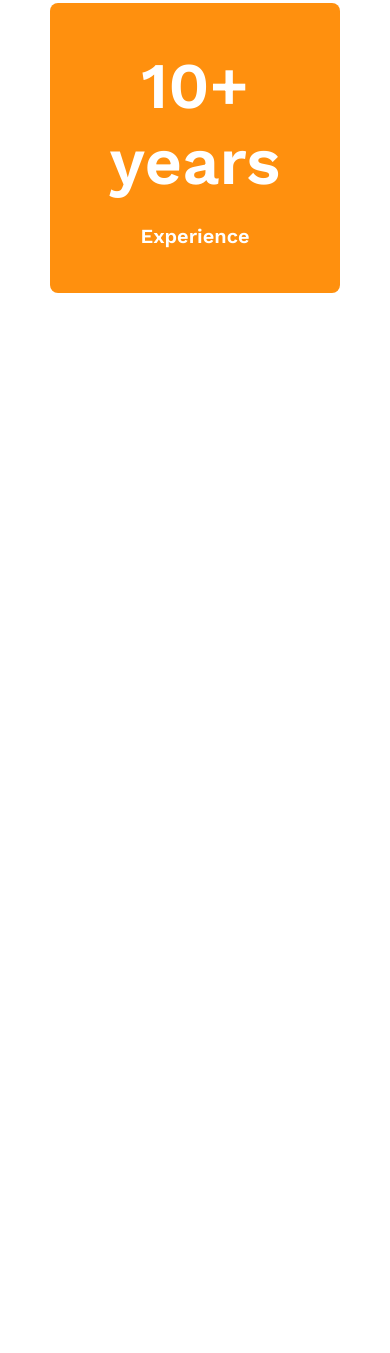
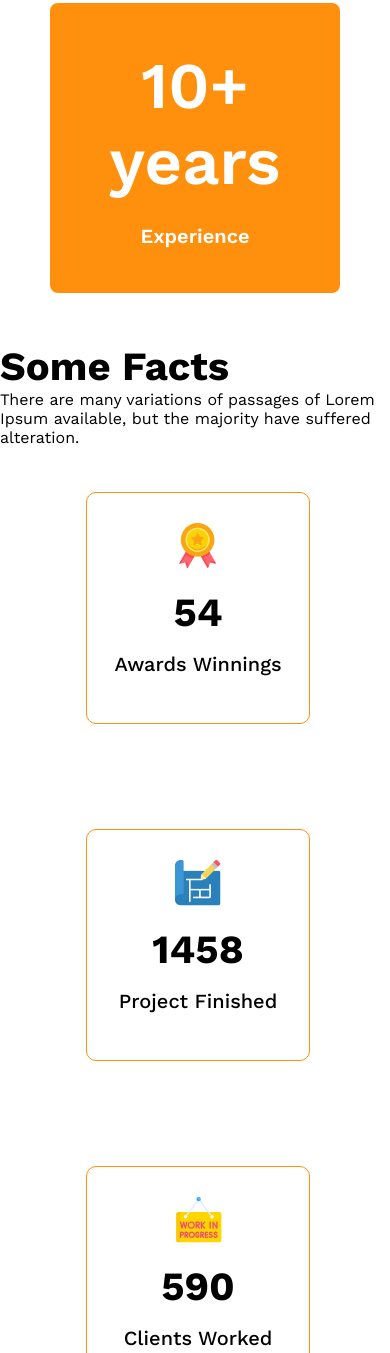
Before and after one commit to sajjadmolliek/G3_Architact_Responsive, a plain HTML site: page index.html in a window 390 px wide. Shown: the part 4588-5941 px from the top of the page. Before the commit the page ends 4931 px from the top, so only its background shows below. Drawn offline with nearby package versions, Linux system fonts and the light colour scheme; a web font is replaced by a local one.

Commit message:
added facts section and doing Responsive

```diff
--- a/index.html
+++ b/index.html
@@ -98,6 +98,39 @@
             </div>
         </section>
            <!-- Section_03 Style End  -->
+
+
+
+           <!-- Section_04 Style Start  -->
+        <section class="section_04">
+            <div class="section_04_text">
+                <h1>Some Facts</h1>
+                <p>There are many variations of passages of Lorem Ipsum available, but the majority have suffered alteration.</p>
+            </div>
+            <div class="section_04_award">
+                <div class="section_04_div">
+                    <img src="images/icons/ribon.png" alt="">
+                <h2>54</h2>
+                <p>Awards Winnings</p>
+                </div>
+                <div class="section_04_div">
+                    <img src="images/icons/projects.png" alt="">
+                <h2>1458</h2>
+                <p>Project Finished</p>
+                </div>
+                <div class="section_04_div">
+                    <img src="images/icons/customers.png" alt="">
+                <h2>590</h2>
+                <p>Clients Worked</p>
+                </div>
+                <div class="section_04_div">
+                    <img src="images/icons/email.png" alt="">
+                <h2>22578</h2>
+                <p>Email Send</p>
+                </div>
+            </div>
+        </section>
+           <!-- Section_03 Style End  -->
     </main>
     <!-- Main Section End -->
 
--- a/style.css
+++ b/style.css
@@ -159,6 +159,38 @@ main{
     display: block;
 }
 /* Section_03 Style End */
+/* Section_04 Style Start */
+.section_04 h1{
+    font-size: 40px;
+    font-weight: 700;
+}
+.section_04>p{
+    color: #727272;
+    margin-top: 40px;
+}
+.section_04_award{
+    display: grid;
+    grid-template-columns: repeat(4,18rem);
+    column-gap: 4rem;
+    padding-right: 0px;
+}
+.section_04_div{
+    text-align: center;
+    border: 1px solid #FF900E;
+    height: 200px;
+    border-radius: 10px;
+    margin: 45px 0 60px 86px;
+    padding-top: 30px;
+}
+.section_04_div h2{
+    font-size: 40px;
+    margin: 1rem 0rem;
+}
+.section_04_div>p{
+    font-size: 20px;
+    font-weight: 500;
+}
+/* Section_04 Style End */
 /* Main Section Style Main */
 
 
@@ -226,6 +258,14 @@ main{
     }
 
     /* Section_03 Style End */
+    /* Section_04 Style Start */
+    .section_04_award{
+        display: flex;
+        column-gap: 4rem;
+        flex-direction: column;
+        margin-right: 80px;
+    }
+    /* Section_04 Style End */
     /* Main Section Style Main */
 }
 
@@ -289,7 +329,14 @@ main{
         margin-top: 0px;
         margin-left: 25%;
     }
-
     /* Section_03 Style End */
+    /* Section_04 Style Start */
+    .section_04_award{
+        display: grid;
+        grid-template-columns: repeat(2,18rem);
+        column-gap: 4rem;
+        padding-right: 0px;
+    }
+    /* Section_04 Style End */
     /* Main Section Style Main */
 }
```
